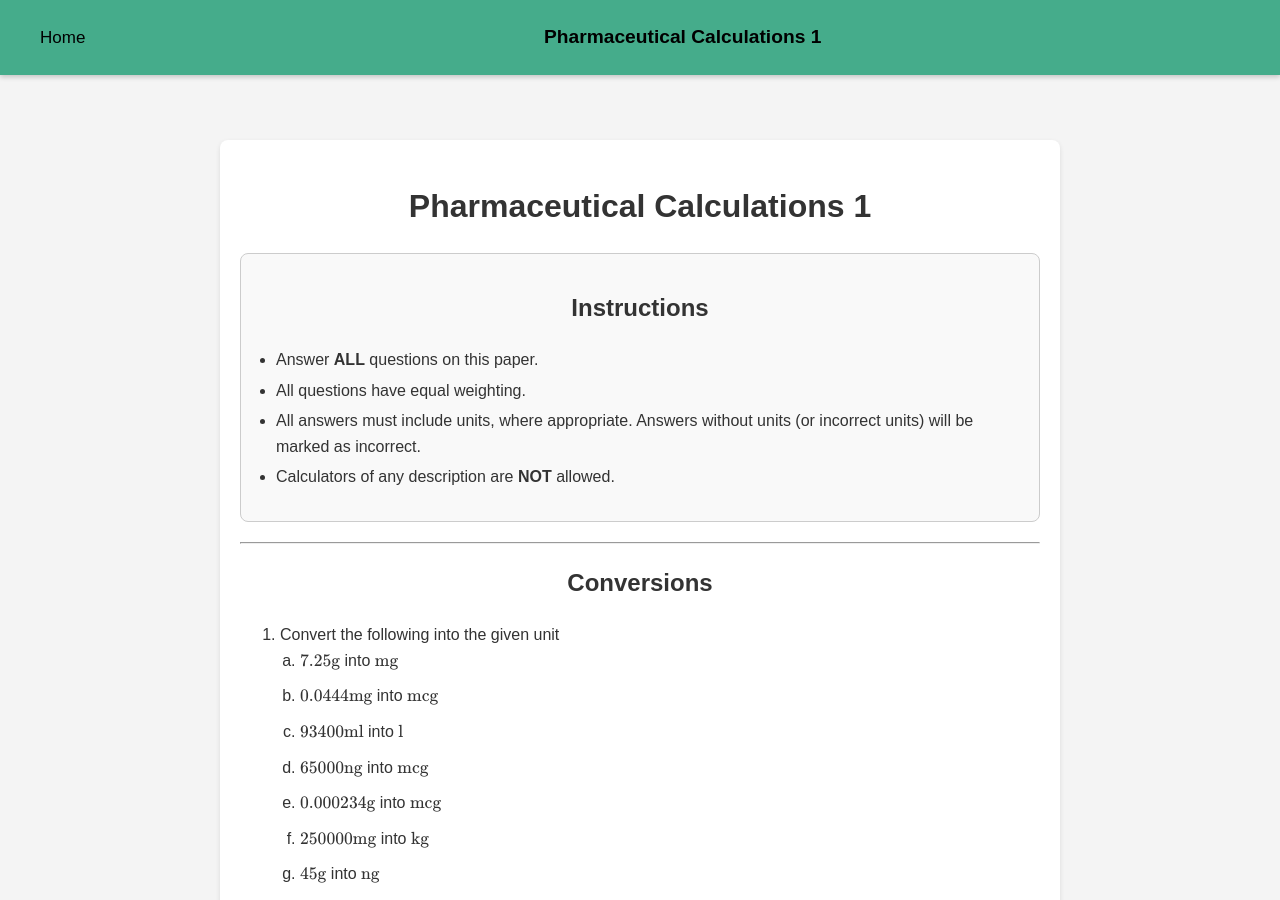
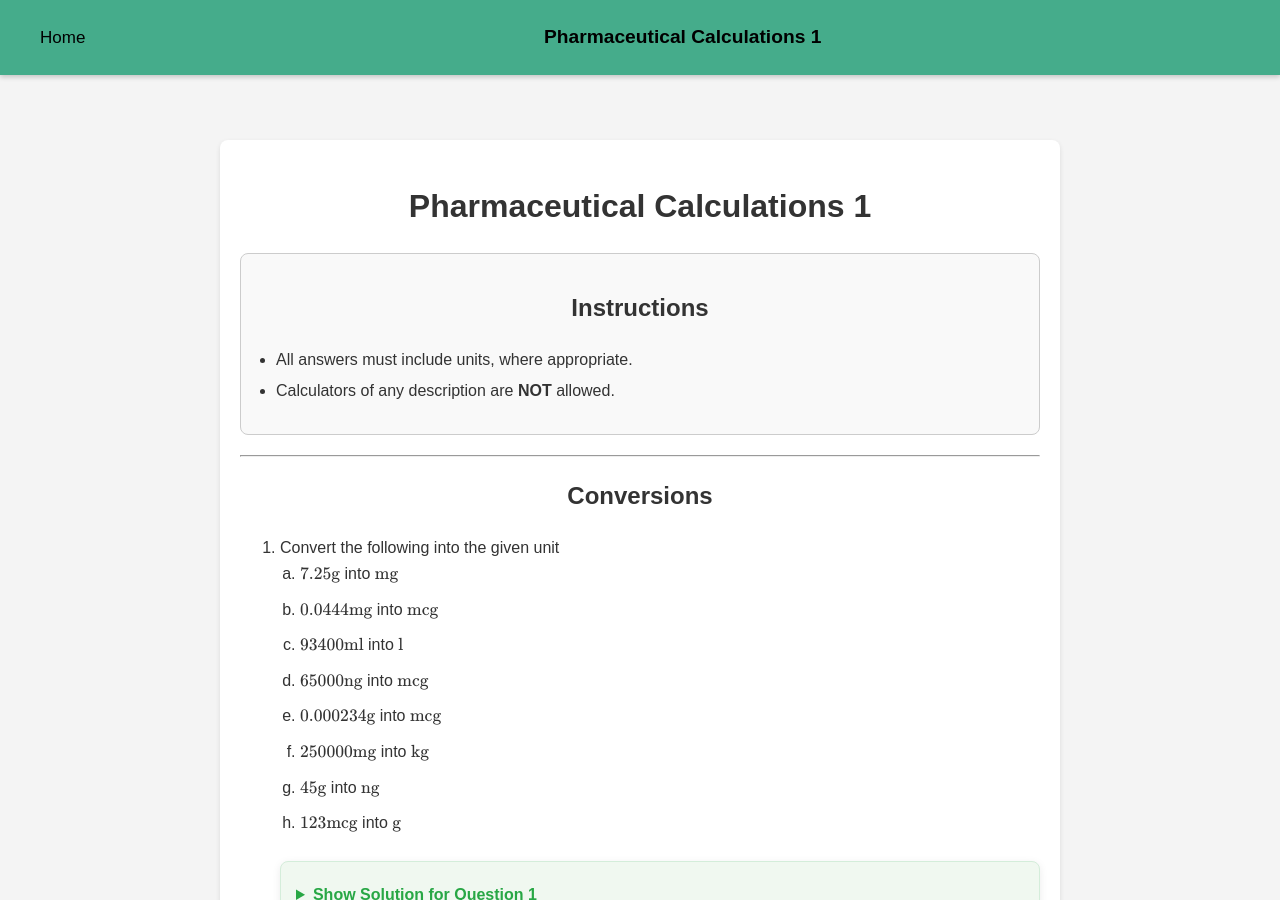
Before and after one commit to probe973/pha-4010y, a Jekyll site: the page built from review/1.md, in a window 1280 px wide and 900 px high. Built offline with Jekyll 4.4.1, drawn with Linux system fonts in a browser that asks for light colours.

Commit message:
Update 1.md

```diff
--- a/review/1.md
+++ b/review/1.md
@@ -8,9 +8,7 @@
 <div class="instructions">
     <h2>Instructions</h2>
     <ul>
-        <li>Answer <strong>ALL</strong> questions on this paper.</li>
-        <li>All questions have equal weighting.</li>
-        <li>All answers must include units, where appropriate. Answers without units (or incorrect units) will be marked as incorrect.</li>
+        <li>All answers must include units, where appropriate.</li>
         <li>Calculators of any description are <strong>NOT</strong> allowed.</li>
     </ul>
 </div>
```
